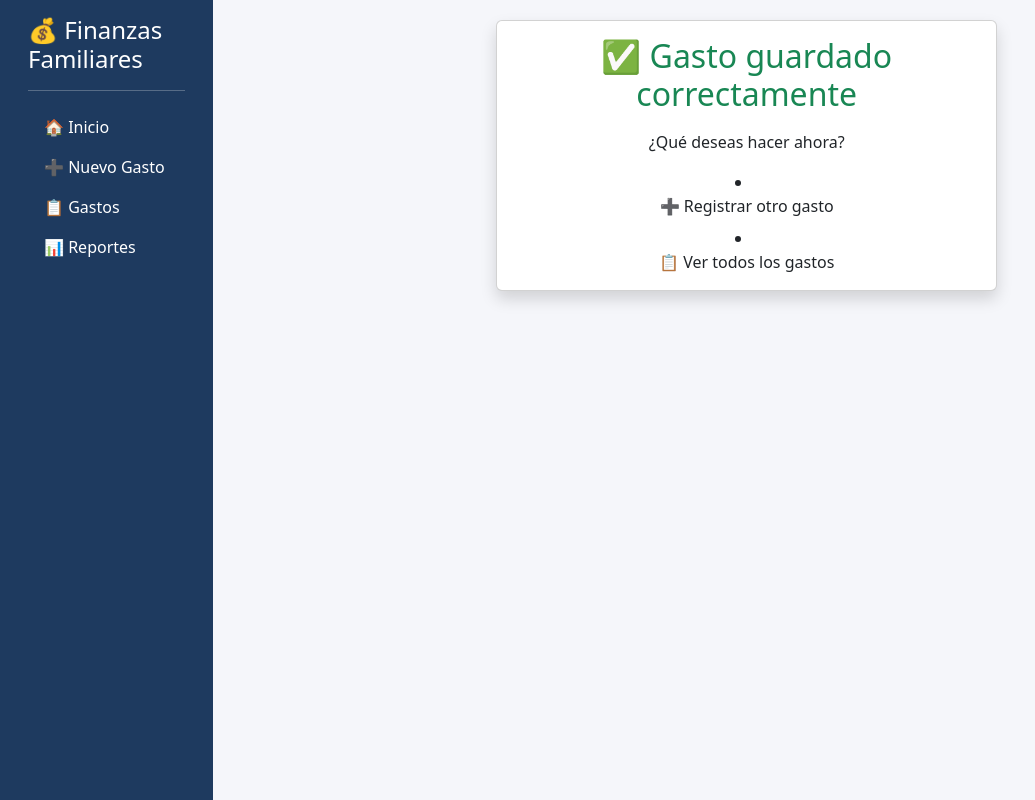
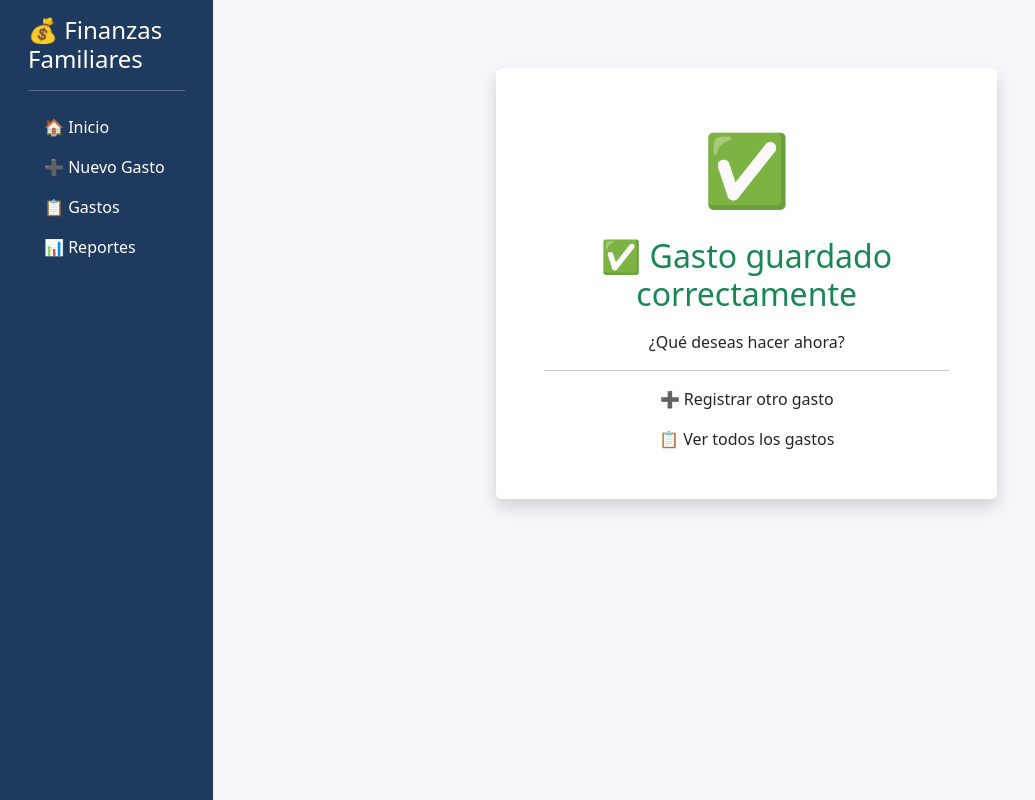
Before and after one commit to kleiwerfn2/finanzas-familiaNP, a Flask app: template templates/gasto_guardado.html in a window 1280 px wide. Shown: the whole page, without its empty margins (0-1035 px from the left). Run offline with Flask 3, Linux system fonts and the light colour scheme; the template is opened without the code that fills it, so the values that code supplies are empty.

Commit message:
ajuste de botones

```diff
--- a/templates/gasto_guardado.html
+++ b/templates/gasto_guardado.html
@@ -2,15 +2,18 @@
 
 {% block contenido %}
 
-<div class="row justify-content-center">
+<div class="row justify-content-center mt-5">
 
-    <div class="col-md-6">
+    <div class="col-md-8 col-lg-6">
 
-        <div class="card shadow">
+        <div class="card shadow border-0">
 
-            <div class="card-body text-center">
+            <div class="card-body text-center p-5">
+                <div style="font-size:70px">
+                    ✅
+                </div>
 
-                <h2 class="text-success">
+                <h2 class="text-success mt-3">
                     ✅ Gasto guardado correctamente
                 </h2>
 
@@ -18,19 +21,18 @@
                     ¿Qué deseas hacer ahora?
                 </p>
 
-                <div class="d-grid gap-2">
+                <hr>
 
-                    <li class="nav-item">
+                <div class="d-grid gap-3">
+
                     <a class="nav-link" href="/nuevo">
                         ➕ Registrar otro gasto
                     </a>
-                    </li>
 
-                    <li class="nav-item">
+
                     <a class="nav-link" href="/gastos">
                           📋 Ver todos los gastos
                      </a>
-                    </li>
 
                 </div>
 
```
Also changed, not shown: data/finanzas.db. Lines whose indentation alone changed are shown as unchanged.
